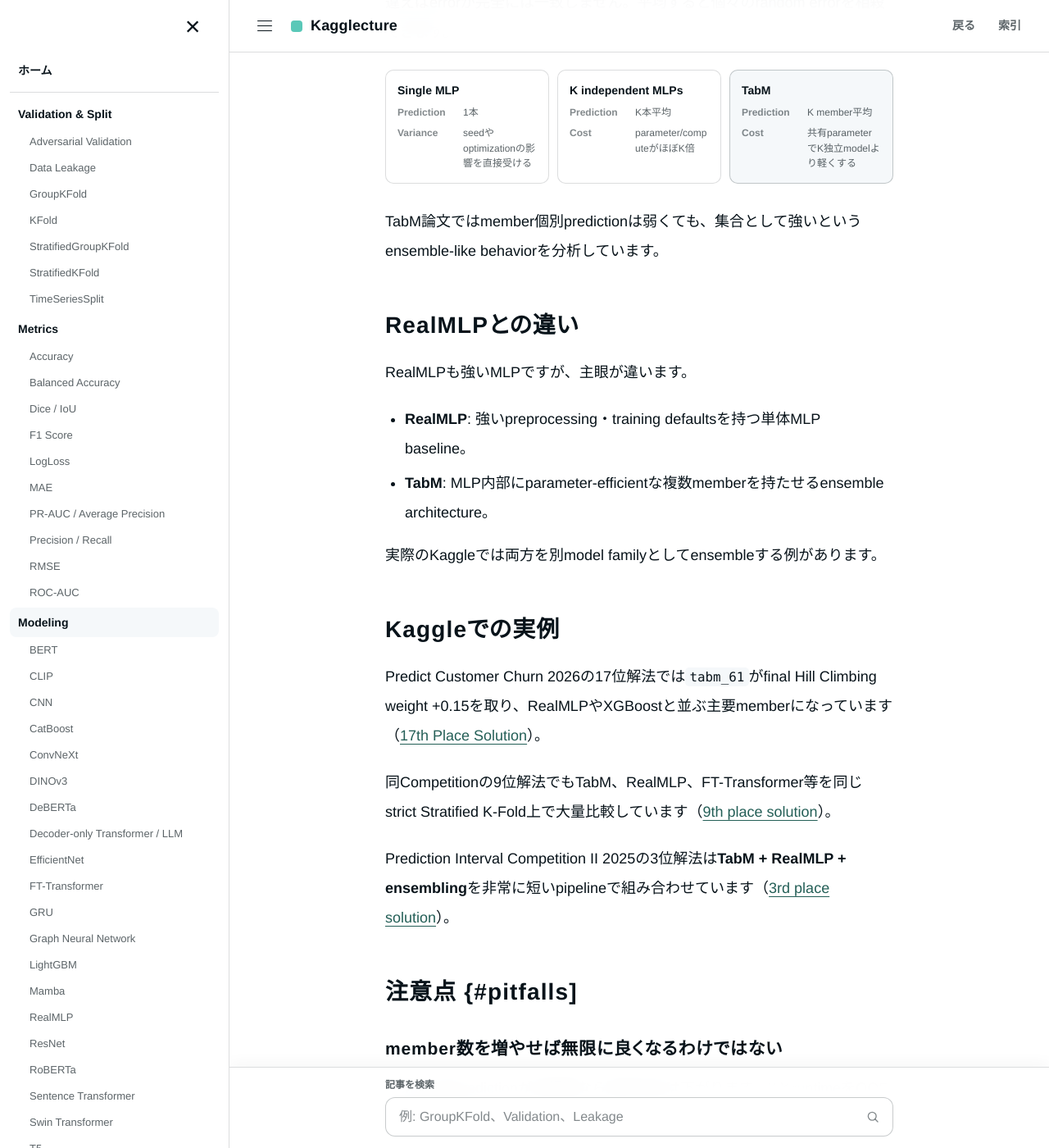
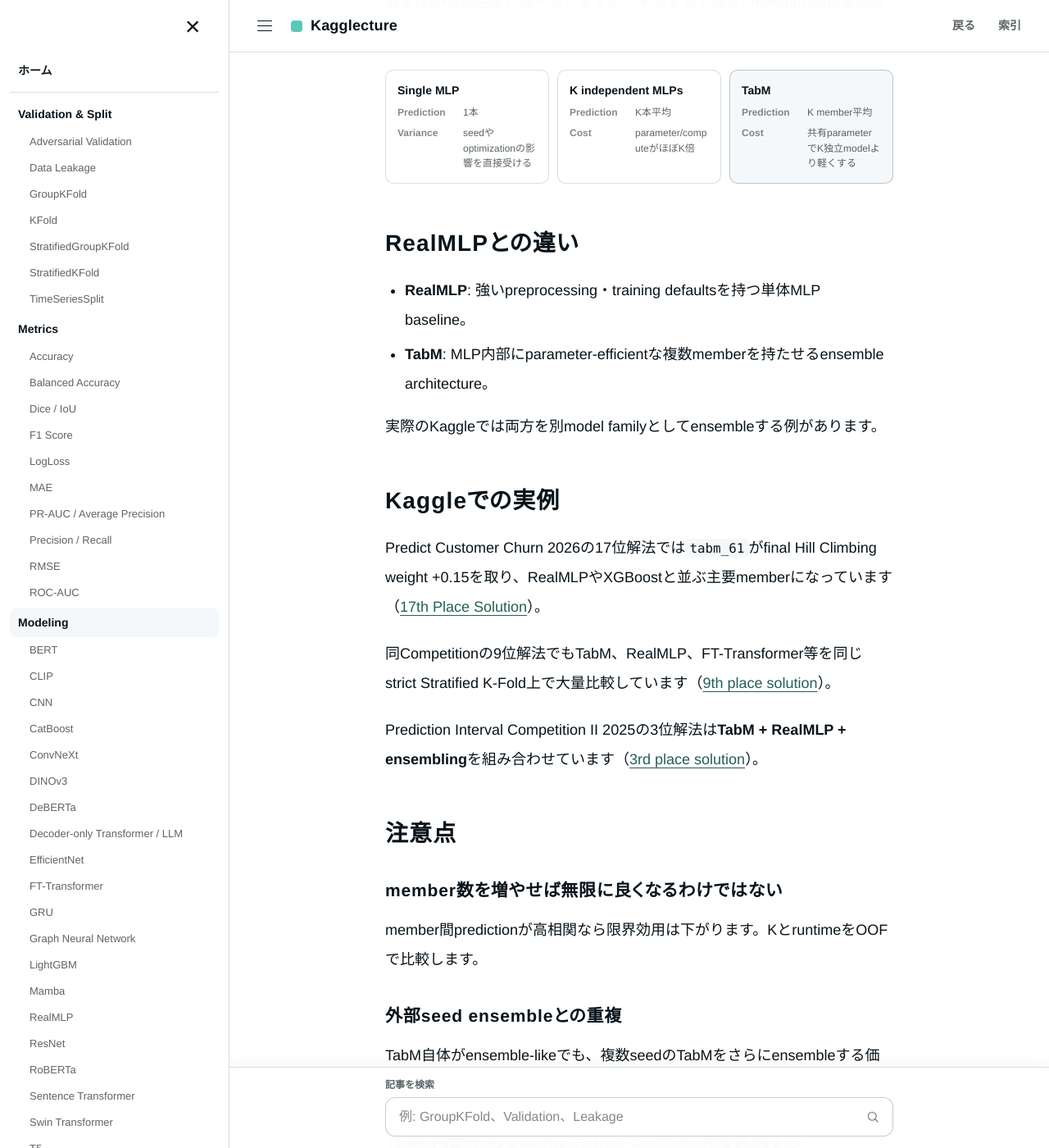
Before and after one commit to morikazu1119/Kagglecture, a Jekyll site: the page built from wiki/modeling/tabm.md, in a window 1280 px wide and 1400 px high, scrolled down 1681 px. Shown: the whole window at 82% size. Built offline with Jekyll 4.4.1, drawn with Linux system fonts in a browser that asks for light colours.

Commit message:
fix: correct TabM section anchor

```diff
--- a/wiki/modeling/tabm.md
+++ b/wiki/modeling/tabm.md
@@ -40,11 +40,7 @@
 
 <div class="comparison-board"><section class="comparison-card"><h4>Single MLP</h4><dl><dt>Prediction</dt><dd>1本</dd><dt>Variance</dt><dd>seedやoptimizationの影響を直接受ける</dd></dl></section><section class="comparison-card"><h4>K independent MLPs</h4><dl><dt>Prediction</dt><dd>K本平均</dd><dt>Cost</dt><dd>parameter/computeがほぼK倍</dd></dl></section><section class="comparison-card is-primary"><h4>TabM</h4><dl><dt>Prediction</dt><dd>K member平均</dd><dt>Cost</dt><dd>共有parameterでK独立modelより軽くする</dd></dl></section></div>
 
-TabM論文ではmember個別predictionは弱くても、集合として強いというensemble-like behaviorを分析しています。
-
 ## RealMLPとの違い {#comparison}
-
-RealMLPも強いMLPですが、主眼が違います。
 
 - **RealMLP**: 強いpreprocessing・training defaultsを持つ単体MLP baseline。
 - **TabM**: MLP内部にparameter-efficientな複数memberを持たせるensemble architecture。
@@ -57,9 +53,9 @@
 
 同Competitionの9位解法でもTabM、RealMLP、FT-Transformer等を同じstrict Stratified K-Fold上で大量比較しています（[9th place solution](https://www.kaggle.com/competitions/playground-series-s6e3/writeups/9th-place-solution)）。
 
-Prediction Interval Competition II 2025の3位解法は**TabM + RealMLP + ensembling**を非常に短いpipelineで組み合わせています（[3rd place solution](https://www.kaggle.com/competitions/prediction-interval-competition-ii-house-price/discussion/591534)）。
+Prediction Interval Competition II 2025の3位解法は**TabM + RealMLP + ensembling**を組み合わせています（[3rd place solution](https://www.kaggle.com/competitions/prediction-interval-competition-ii-house-price/discussion/591534)）。
 
-## 注意点 {#pitfalls]
+## 注意点 {#pitfalls}
 
 ### member数を増やせば無限に良くなるわけではない
 
```
